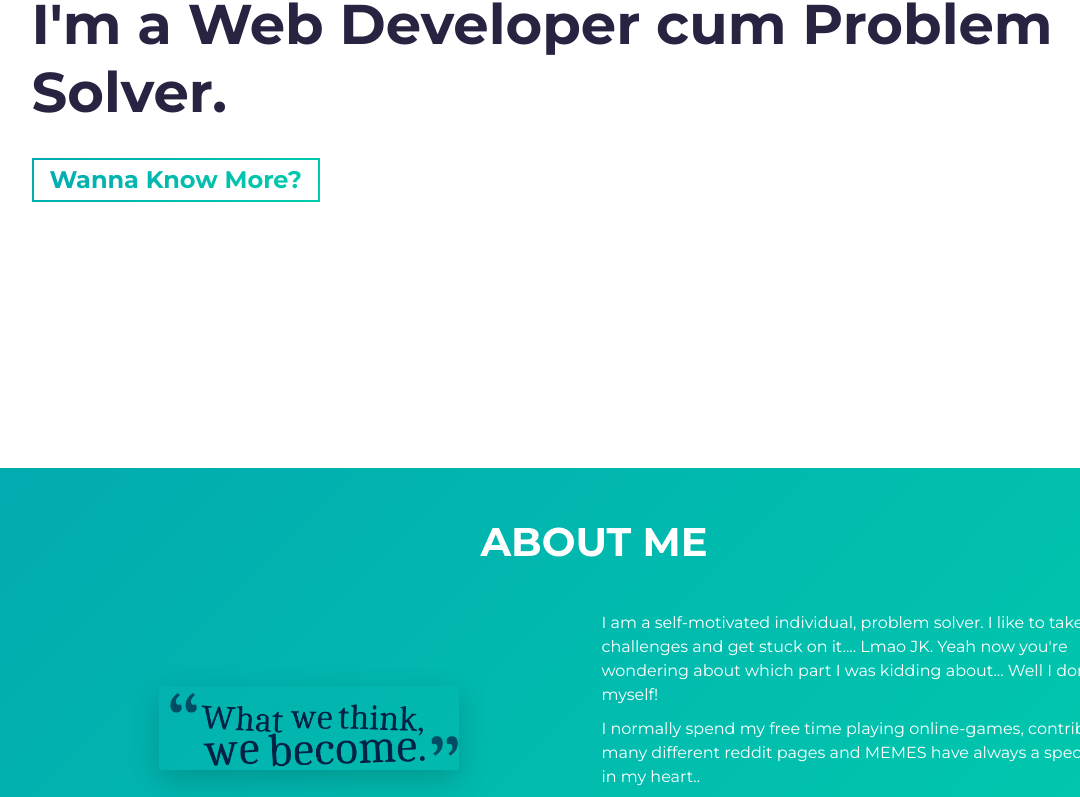
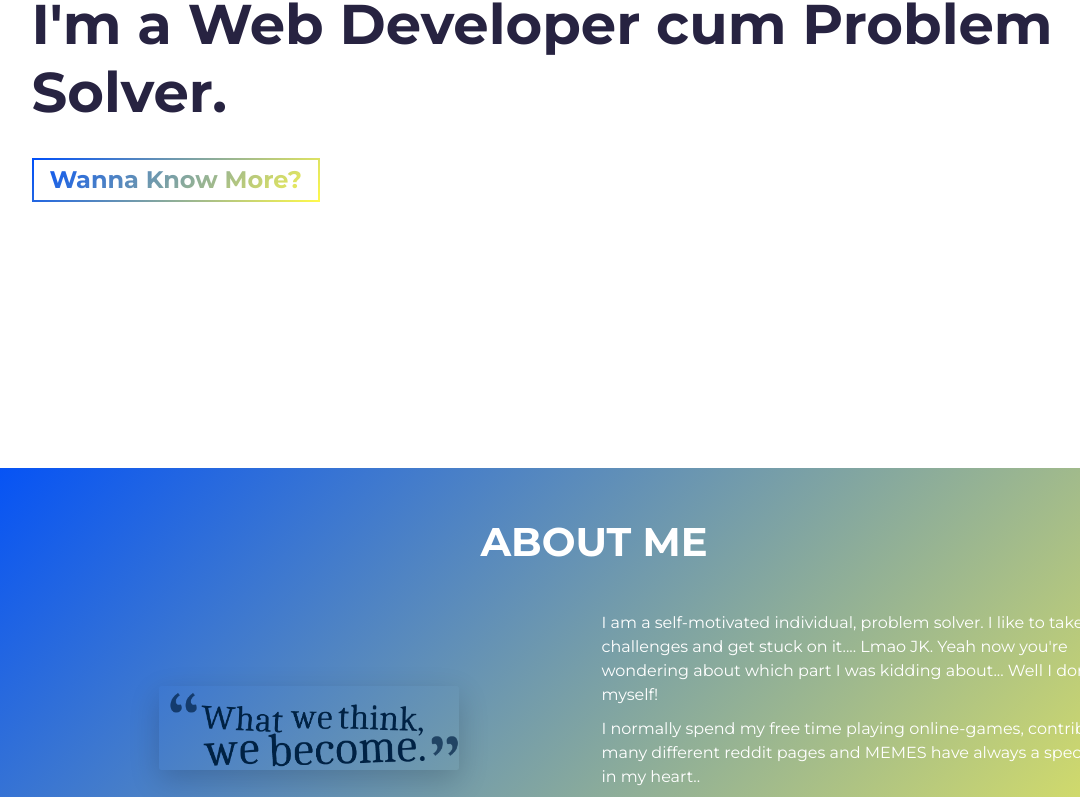
Before and after one commit to iHate-Pointers/Portfolio-sho, a website built with Parcel: page src/index.html in a window 1280 px wide. Shown: the part 332-1129 px from the top of the page, without its empty margins (46-1126 px from the left). Built offline with nearby package versions, Linux system fonts and the light colour scheme.

Commit message:
Final Change

```diff
--- a/src/index.html
+++ b/src/index.html
@@ -39,7 +39,6 @@
           <br />
           I'm a Web Developer cum Problem Solver.
         </h1>
-
         <p class="hero-cta load-hidden">
           <a rel="noreferrer" class="cta-btn cta-btn--hero" href="#about"
             >Wanna Know More?
@@ -324,7 +323,7 @@
           <a
             rel="noreferrer"
             class="github-button"
-            href="https://github.com/cobidev/simplefolio/fork"
+            href="https://github.com/iHate-Pointers/Portfolio-sho/fork"
             data-icon="octicon-repo-forked"
             data-size="large"
             data-show-count="true"
@@ -334,7 +333,7 @@
           <a
             rel="noreferrer"
             class="github-button"
-            href="https://github.com/cobidev/simplefolio"
+            href="https://github.com/iHate-Pointers/Portfolio-sho"
             data-icon="octicon-star"
             data-size="large"
             data-show-count="true"
--- a/src/sass/abstracts/_variables.scss
+++ b/src/sass/abstracts/_variables.scss
@@ -1,11 +1,11 @@
 // COLORS
-$primary-color: #02aab0;
-$secondary-color: #00cdac;
+$primary-color: #004FF9;
+$secondary-color: #FFF94C;
 
 $white-color: #fff;
 
-$dark-grey: #333333;
-$light-grey: #d2d2d2;
+$dark-grey: #304352;
+$light-grey: #d7d2cc;
 
 $dark-blue-text: #272341; // For Headings
 
```
Also changed, not shown: 1 other file.
